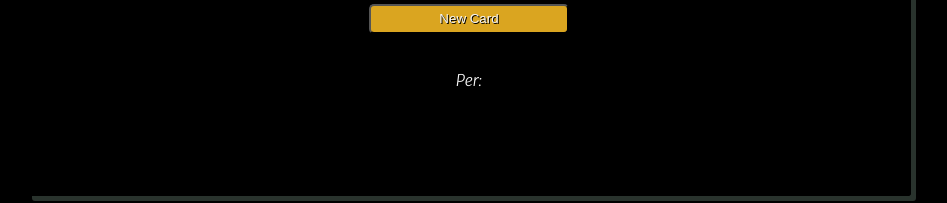
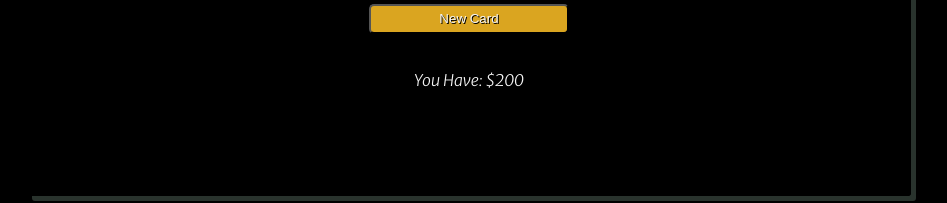
Before and after one commit to ChainRxn12/blackjack, a plain HTML site: page index.html in a window 1280 px wide. Shown: the part 344-547 px from the top of the page, without its empty margins (171-1118 px from the left). Drawn offline with Linux system fonts and the light colour scheme.

Commit message:
finishing touches

```diff
--- a/index.html
+++ b/index.html
@@ -18,7 +18,7 @@
             <button id="start-el" onclick="startGame()">Start Game</button>
             <br>
             <button id="card-el" onclick="newCard()">New Card</button>
-        <p id="per-el">Per:</p>
+        <p id="player-el"></p>
 </section>
 
 
```
Also changed, not shown: 1 other file.
